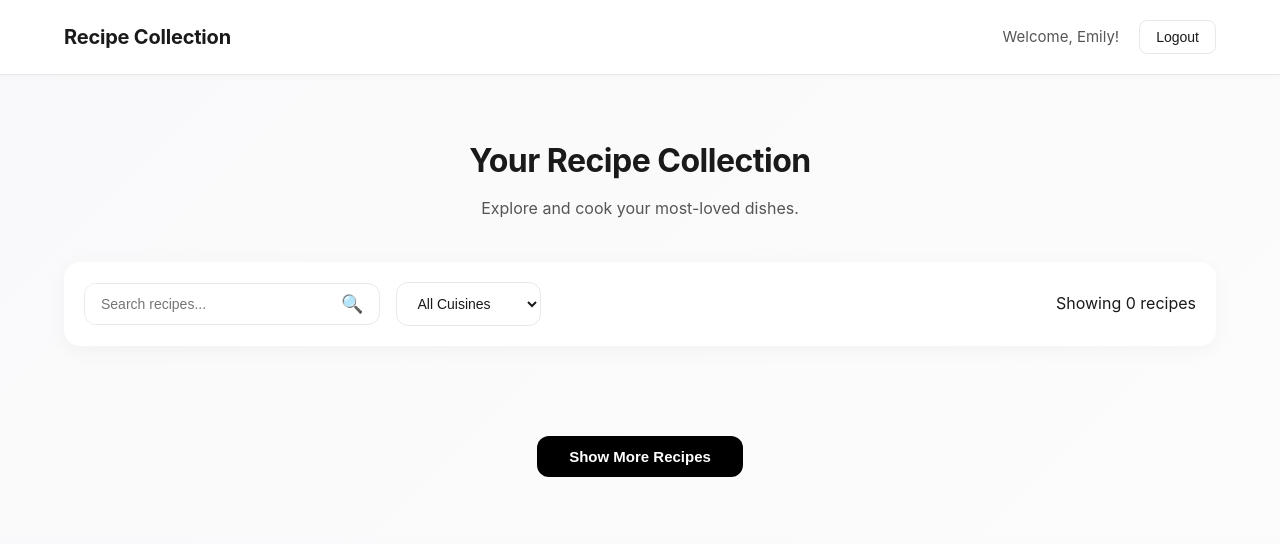
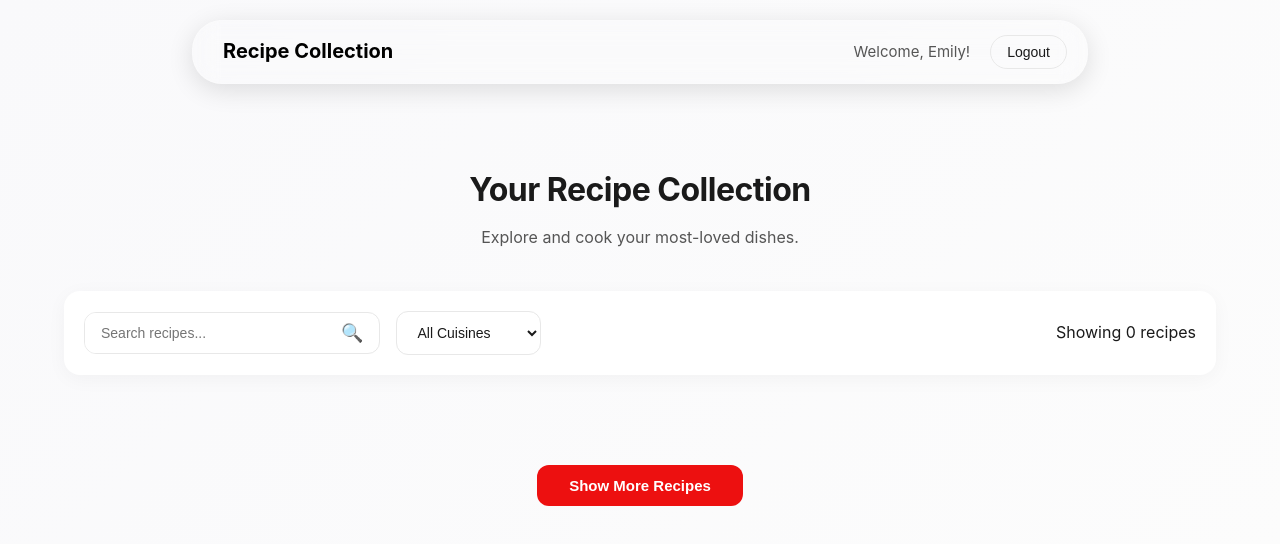
Before and after one commit to rayahmd/pweb-js-p24-2025, a plain HTML site: page public/index.html in a window 1280 px wide. Drawn offline with Linux system fonts and the light colour scheme; no server answers.

Commit message:
feat: new navbar and color

```diff
--- a/public/style.css
+++ b/public/style.css
@@ -12,7 +12,7 @@
   --text-secondary: #555555;
   --border-color: #e8e8e8;
   --card-shadow: 0 4px 20px rgba(0, 0, 0, 0.04);
-  --accent: #000000;
+  --accent: #ed1010;
   --accent-hover: #333333;
   --rating-color: #f59e0b;
   --success: #10b981;
@@ -29,24 +29,28 @@ body {
   padding-bottom: 60px;
 }
 
-/* ========== NAVBAR ========== */
 .navbar {
   display: flex;
   justify-content: space-between;
-  align-items: center;
-  padding: 20px 5%;
-  background-color: var(--bg-secondary);
-  border-bottom: 1px solid var(--border-color);
-  position: sticky;
-  top: 0;
-  z-index: 100;
-  box-shadow: 0 1px 6px rgba(0,0,0,0.03);
+  background: rgba(255, 255, 255, 0.08);
+  color: black;
+  padding: 14px 20px;
+  left: 0;
+  right: 0;
+  width: 70%;
+  margin: 20px auto;
+  z-index: 1000;
+  border-radius: 30px;
+  backdrop-filter: blur(12px);
+  -webkit-backdrop-filter: blur(12px);
+  border: 1px solid rgba(255, 255, 255, 0.18);
+  box-shadow: 0 6px 26px rgba(0, 0, 0, 0.12);
 }
 
 .nav-left h2 {
   font-weight: 700;
   font-size: 20px;
-  letter-spacing: -0.2px;
+  margin-left: 10px;
 }
 
 .nav-right {
@@ -65,7 +69,7 @@ body {
   color: var(--text-primary);
   border: 1px solid var(--border-color);
   padding: 8px 16px;
-  border-radius: 8px;
+  border-radius: 30px;
   font-size: 14px;
   cursor: pointer;
   transition: all 0.25s ease;
```
